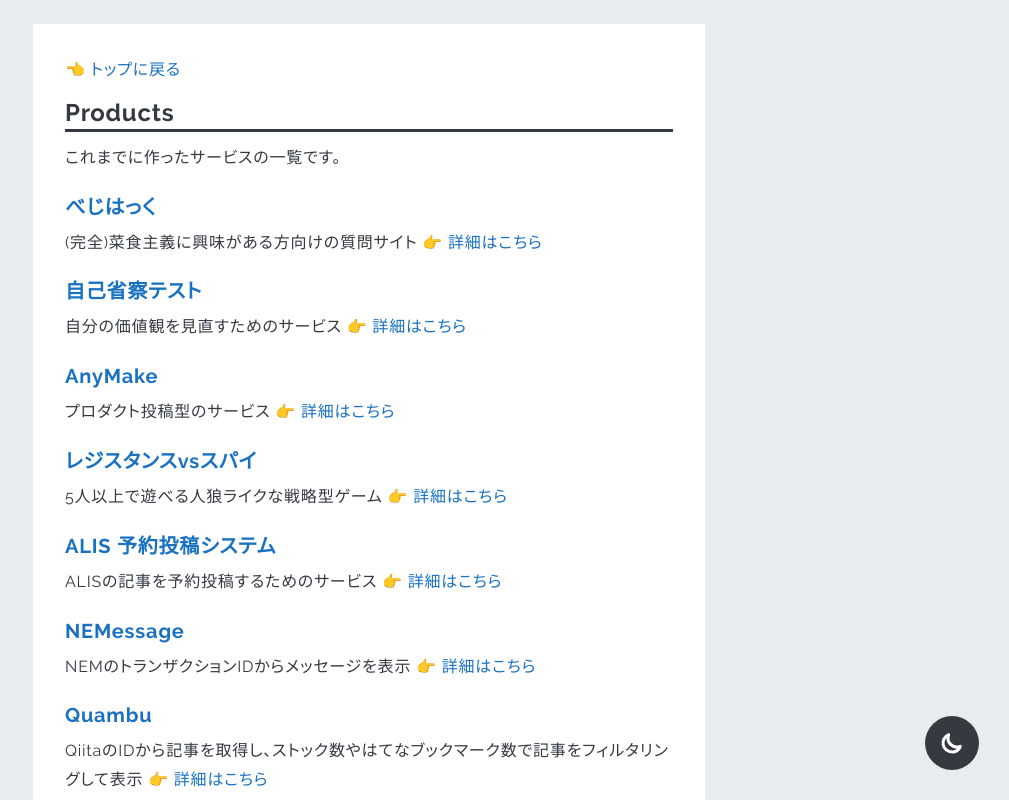
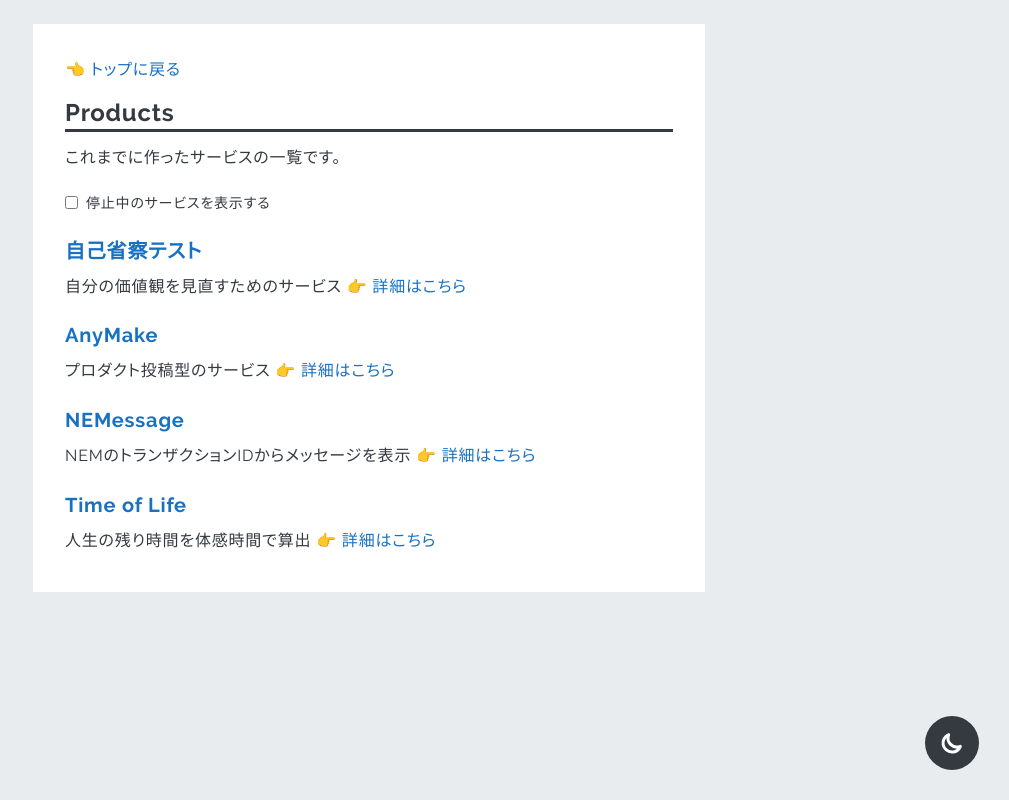
Before and after one commit to y-temp4/y-temp4.com, a Nuxt app: page /products in a window 1280 px wide. Shown: the top 800 px of the page, without its empty margins (271-1280 px from the left). Built offline with nearby package versions, Linux system fonts and the light colour scheme.

Commit message:
Update to show that the product is out in suspension

```diff
--- a/data/products.json
+++ /dev/null
@@ -1,62 +0,0 @@
-[
-  {
-    "name": "べじはっく",
-    "product_url": "https://vghack.com",
-    "description": "(完全)菜食主義に興味がある方向けの質問サイト",
-    "introduction_url": "https://blog.y-temp4.com/entry/vghack"
-  },
-  {
-    "name": "自己省察テスト",
-    "product_url": "https://pvcs.y-temp4.com",
-    "description": "自分の価値観を見直すためのサービス",
-    "introduction_url": "https://blog.y-temp4.com/entry/personal-values-card-sort-tech-stack"
-  },
-  {
-    "name": "AnyMake",
-    "product_url": "https://anymake.app",
-    "description": "プロダクト投稿型のサービス",
-    "introduction_url": "https://note.com/y_temp4/n/n70366e863c13"
-  },
-  {
-    "name": "レジスタンスvsスパイ",
-    "product_url": "https://devtalk.jp/products/283",
-    "description": "5人以上で遊べる人狼ライクな戦略型ゲーム",
-    "introduction_url": "https://qiita.com/y-temp4/items/9df31146414f6ba45a92"
-  },
-  {
-    "name": "ALIS 予約投稿システム",
-    "product_url": "https://alis-scheduled-post.web.app/",
-    "description": "ALISの記事を予約投稿するためのサービス",
-    "introduction_url": "https://alis.to/yt4/articles/K8DG9Gj8W7DV"
-  },
-  {
-    "name": "NEMessage",
-    "product_url": "http://nemessage.y-temp4.com/",
-    "description": "NEMのトランザクションIDからメッセージを表示",
-    "introduction_url": "https://coin.y-temp4.com/nem%E3%81%A7%E3%83%A1%E3%83%83%E3%82%BB%E3%83%BC%E3%82%B8%E3%82%92%E4%BC%9D%E3%81%88%E3%82%8Bweb%E3%82%A2%E3%83%97%E3%83%AA%E3%80%8Cnemessage%E3%80%8D%E3%82%92%E5%85%AC%E9%96%8B%E3%81%97%E3%81%BE/"
-  },
-  {
-    "name": "Quambu",
-    "product_url": "https://y-temp4.github.io/quambu/",
-    "description": "QiitaのIDから記事を取得し、ストック数やはてなブックマーク数で記事をフィルタリングして表示",
-    "introduction_url": "http://blog.y-temp4.com/entry/quambu"
-  },
-  {
-    "name": "Qiita User Ranking",
-    "product_url": "https://qiita-user-ranking.herokuapp.com/",
-    "description": "Contribution数によるQiitaユーザーランキング",
-    "introduction_url": "http://y-temp4.hatenablog.com/entry/qiita-user-ranking"
-  },
-  {
-    "name": "Time of Life",
-    "product_url": "http://y-temp4.github.io/time-of-life/",
-    "description": "人生の残り時間を体感時間で算出",
-    "introduction_url": "http://y-temp4.hatenablog.com/entry/time-of-life"
-  },
-  {
-    "name": "stock2bookmark",
-    "product_url": "https://stock2bookmark.herokuapp.com",
-    "description": "Qiitaでストックした記事をはてなブックマークにブックマークする",
-    "introduction_url": "https://blog.y-temp4.com/entry/i-made-a-web-service-that-bookmark-to-hatena-bookmark-the-article-you-have-stock-in-qiita"
-  }
-]
--- /dev/null
+++ b/data/products.ts
@@ -0,0 +1,85 @@
+export type Product = {
+  name: string
+  productURL: string
+  description: string
+  introductionURL: string
+  suspended: boolean
+}
+
+export const products: Product[] = [
+  {
+    name: 'べじはっく',
+    productURL: 'https://vghack.com',
+    description: '(完全)菜食主義に興味がある方向けの質問サイト',
+    introductionURL: 'https://blog.y-temp4.com/entry/vghack',
+    suspended: true
+  },
+  {
+    name: '自己省察テスト',
+    productURL: 'https://pvcs.y-temp4.com',
+    description: '自分の価値観を見直すためのサービス',
+    introductionURL:
+      'https://blog.y-temp4.com/entry/personal-values-card-sort-tech-stack',
+    suspended: false
+  },
+  {
+    name: 'AnyMake',
+    productURL: 'https://anymake.app',
+    description: 'プロダクト投稿型のサービス',
+    introductionURL: 'https://note.com/y_temp4/n/n70366e863c13',
+    suspended: false
+  },
+  {
+    name: 'レジスタンスvsスパイ',
+    productURL: 'https://devtalk.jp/products/283',
+    description: '5人以上で遊べる人狼ライクな戦略型ゲーム',
+    introductionURL: 'https://qiita.com/y-temp4/items/9df31146414f6ba45a92',
+    suspended: true
+  },
+  {
+    name: 'ALIS 予約投稿システム',
+    productURL: 'https://alis-scheduled-post.web.app/',
+    description: 'ALISの記事を予約投稿するためのサービス',
+    introductionURL: 'https://alis.to/yt4/articles/K8DG9Gj8W7DV',
+    suspended: true
+  },
+  {
+    name: 'NEMessage',
+    productURL: 'http://nemessage.y-temp4.com/',
+    description: 'NEMのトランザクションIDからメッセージを表示',
+    introductionURL:
+      'https://coin.y-temp4.com/nem%E3%81%A7%E3%83%A1%E3%83%83%E3%82%BB%E3%83%BC%E3%82%B8%E3%82%92%E4%BC%9D%E3%81%88%E3%82%8Bweb%E3%82%A2%E3%83%97%E3%83%AA%E3%80%8Cnemessage%E3%80%8D%E3%82%92%E5%85%AC%E9%96%8B%E3%81%97%E3%81%BE/',
+    suspended: false
+  },
+  {
+    name: 'Quambu',
+    productURL: 'https://y-temp4.github.io/quambu/',
+    description:
+      'QiitaのIDから記事を取得し、ストック数やはてなブックマーク数で記事をフィルタリングして表示',
+    introductionURL: 'http://blog.y-temp4.com/entry/quambu',
+    suspended: true
+  },
+  {
+    name: 'Qiita User Ranking',
+    productURL: 'https://qiita-user-ranking.herokuapp.com/',
+    description: 'Contribution数によるQiitaユーザーランキング',
+    introductionURL: 'http://y-temp4.hatenablog.com/entry/qiita-user-ranking',
+    suspended: true
+  },
+  {
+    name: 'Time of Life',
+    productURL: 'http://y-temp4.github.io/time-of-life/',
+    description: '人生の残り時間を体感時間で算出',
+    introductionURL: 'http://y-temp4.hatenablog.com/entry/time-of-life',
+    suspended: false
+  },
+  {
+    name: 'stock2bookmark',
+    productURL: 'https://stock2bookmark.herokuapp.com',
+    description:
+      'Qiitaでストックした記事をはてなブックマークにブックマークする',
+    introductionURL:
+      'https://blog.y-temp4.com/entry/i-made-a-web-service-that-bookmark-to-hatena-bookmark-the-article-you-have-stock-in-qiita',
+    suspended: true
+  }
+]
--- a/pages/products.vue
+++ b/pages/products.vue
@@ -2,20 +2,28 @@
   <main>
     <MainHeading>Products</MainHeading>
     <p>これまでに作ったサービスの一覧です。</p>
-    <div v-for="product in products" :key="product.name">
+    <label class="show-suspended-products-label">
+      <input type="checkbox" v-model="showSuspendedProducts" />
+      停止中のサービスを表示する
+    </label>
+    <div v-for="product in filteredProducts" :key="product.name">
       <h3 class="product-name">
-        <a
-          :href="product.product_url"
-          target="_blank"
-          rel="noopener noreferrer"
+        <component
+          :is="!product.suspended ? 'a' : 'span'"
+          :href="!product.suspended ? product.productURL : null"
+          :target="!product.suspended ? '_blank' : null"
+          :rel="!product.suspended ? 'noopener noreferrer' : null"
         >
           {{ product.name }}
-        </a>
+        </component>
+        <span v-if="product.suspended" class="product-suspended-label"
+          >停止中</span
+        >
       </h3>
       <p>
         {{ product.description }} 👉
         <a
-          :href="product.introduction_url"
+          :href="product.introductionURL"
           target="_blank"
           rel="noopener noreferrer"
         >
@@ -28,15 +36,16 @@
 
 <script lang="ts">
 import Vue from 'vue'
-import { MetaInfo } from 'vue-meta'
+import type { MetaInfo } from 'vue-meta'
 import MainHeading from '~/components/MainHeading.vue'
-import products from '~/data/products.json'
+import { products } from '~/data/products'
+import type { Product } from '~/data/products'
 
 export default Vue.extend({
   components: { MainHeading },
   data() {
     return {
-      products
+      showSuspendedProducts: false
     }
   },
   head(): MetaInfo {
@@ -45,12 +54,28 @@ export default Vue.extend({
       title,
       meta: [{ hid: 'og:title', property: 'og:title', content: title }]
     }
+  },
+  computed: {
+    filteredProducts(): Product[] {
+      if (this.showSuspendedProducts) {
+        return products
+      }
+      return products.filter(p => !p.suspended)
+    }
   }
 })
 </script>
 
 <style lang="postcss" scoped>
+.show-suspended-products-label {
+  @apply select-none cursor-pointer text-sm flex items-center gap-2 py-1;
+}
+
 .product-name {
-  @apply text-xl text-left w-full font-bold mt-5 mb-1;
+  @apply text-xl text-left w-full font-bold mt-5 mb-1 flex items-center gap-2;
+}
+
+.product-suspended-label {
+  @apply text-xs bg-yellow-5 p-1 rounded text-gray-9;
 }
 </style>
```
